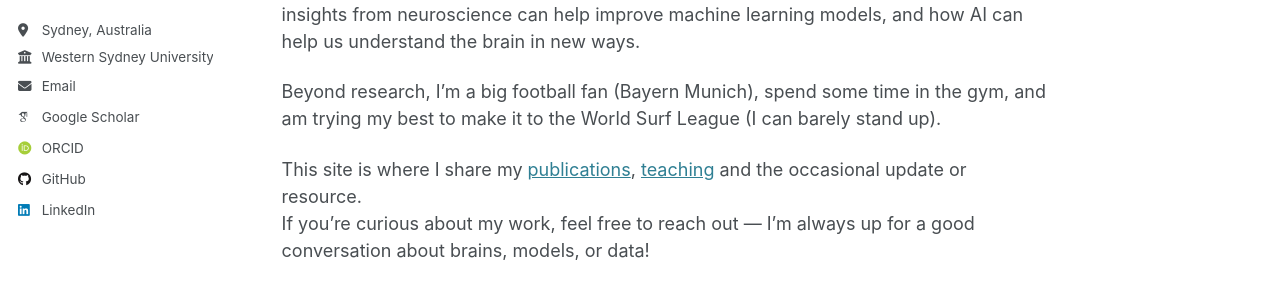
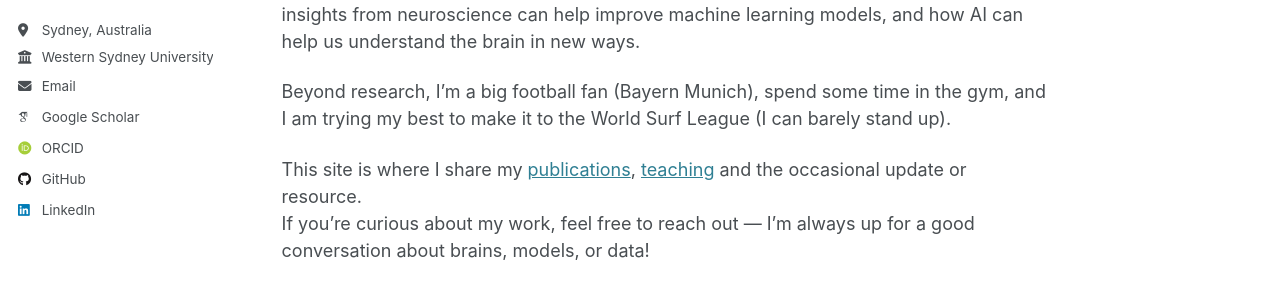
Before and after one commit to Flo-Burger/Flo-Burger.github.io, a Jekyll site: the page built from _pages/about.md, in a window 1280 px wide and 1144 px high. Shown: the part 376-667 px from the top of the window. Built offline with Jekyll 4.4.1, drawn with Linux system fonts in a browser that asks for light colours; some web fonts are replaced.

```diff
--- a/_pages/about.md
+++ b/_pages/about.md
@@ -13,7 +13,7 @@ My work focuses on how the brain makes sense of the visual world — specificall
 
 I’m fascinated by the overlap between human perception and artificial intelligence — how insights from neuroscience can help improve machine learning models, and how AI can help us understand the brain in new ways.
 
-Beyond research, I’m a big football fan (Bayern Munich), spend some time in the gym, and am trying my best to make it to the World Surf League (I can barely stand up).
+Beyond research, I’m a big football fan (Bayern Munich), spend some time in the gym, and I am trying my best to make it to the World Surf League (I can barely stand up).
 
 This site is where I share my [publications](/publications/), [teaching](/talks/) and the occasional update or resource.
 If you're curious about my work, feel free to reach out — I’m always up for a good conversation about brains, models, or data!
```
